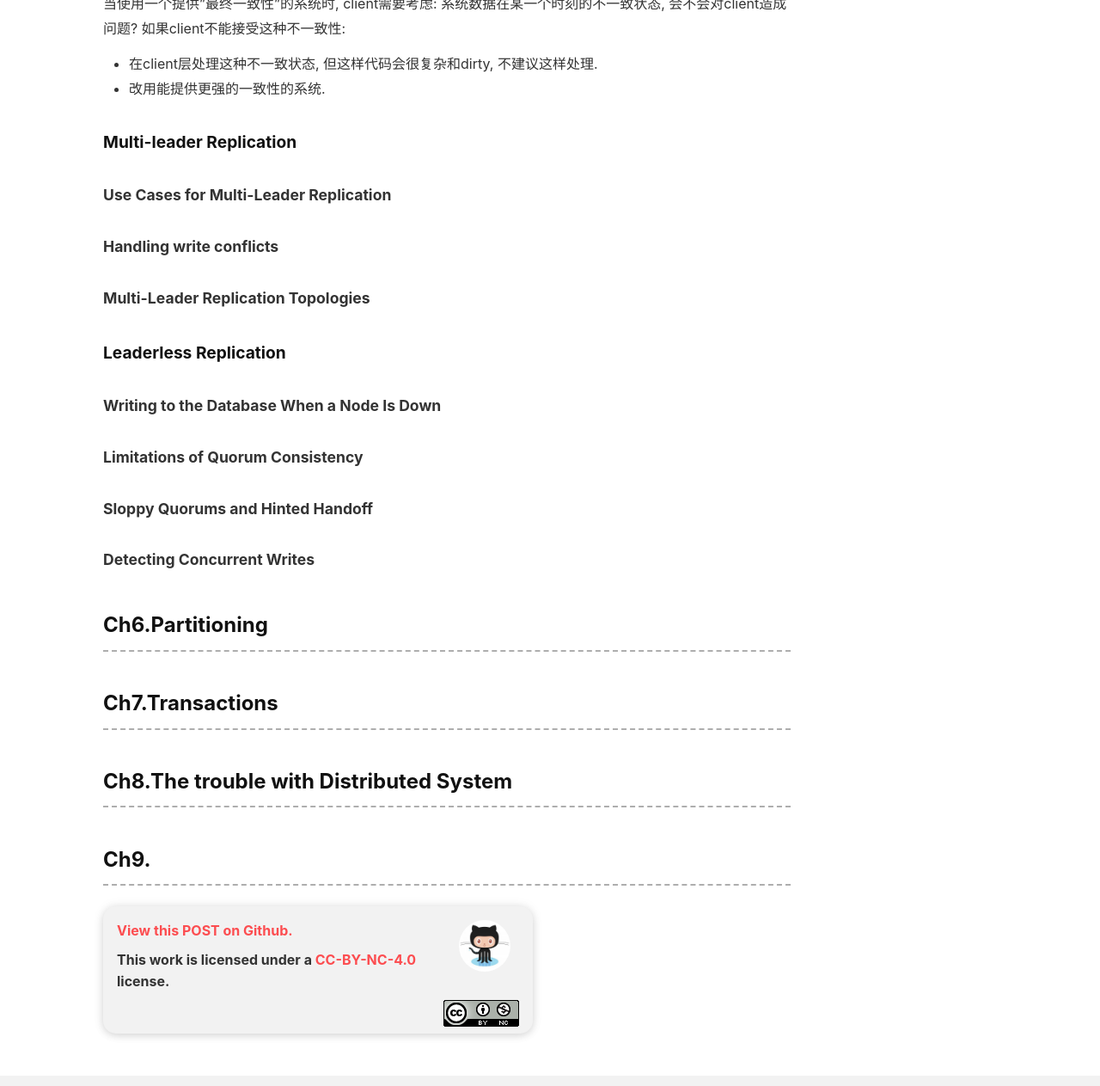
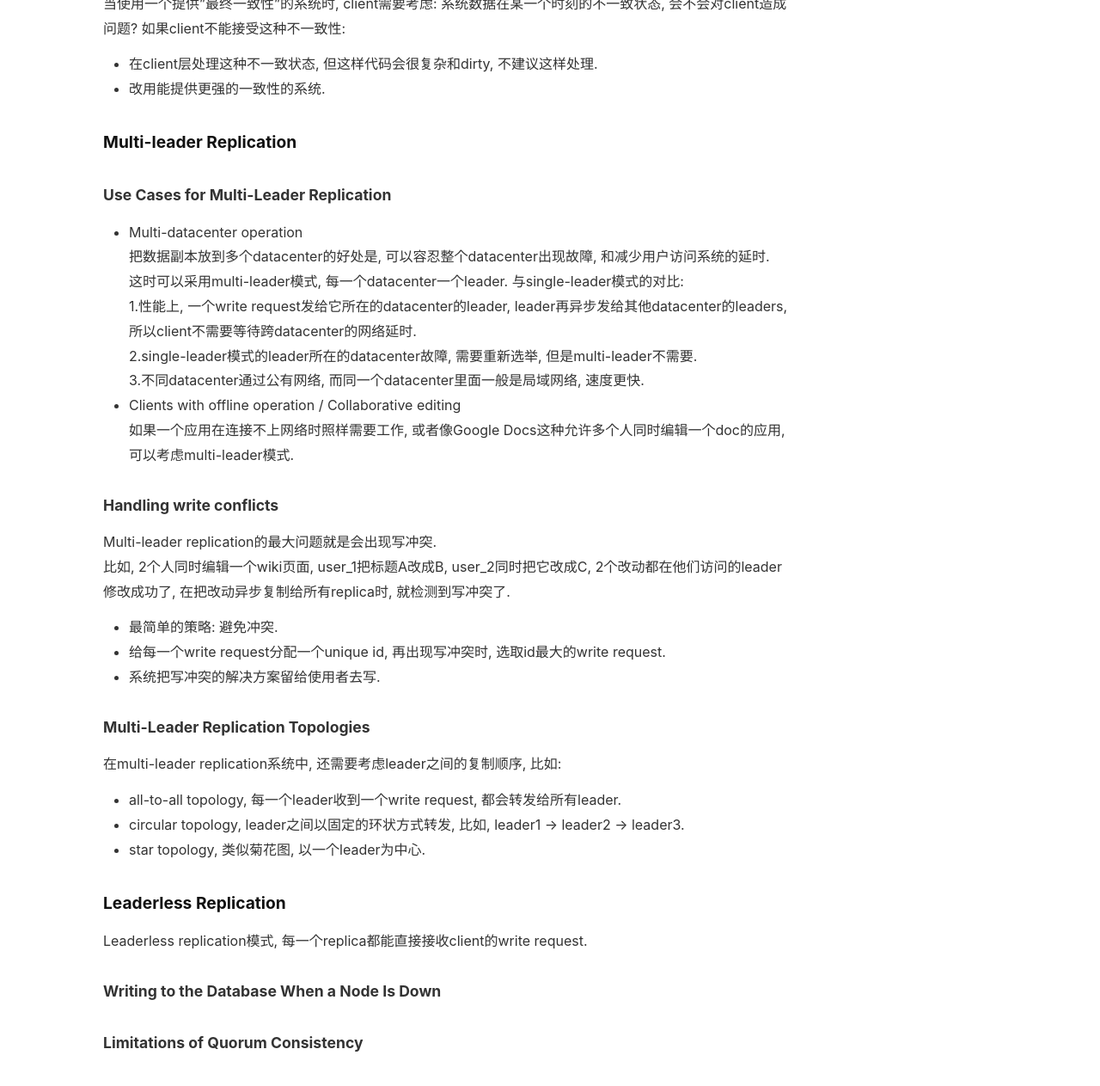
Before and after one commit to fukua95/fukua95.github.io, a Jekyll site: the page built from _posts/2020-03-16-Designing-Data-Intensive-Applications.md, in a window 1280 px wide and 1400 px high, scrolled down 3415 px, cut to the strip 0-1263 px from the top of the window. Shown: the whole strip at 86% size. Built offline with Jekyll 4.4.1, drawn with Linux system fonts in a browser that asks for light colours; nearby versions of some CDN libraries; comment, search, counter and statistics services are not loaded.

Commit message:
Add notes of ddia

```diff
--- a/_posts/2020-03-16-Designing-Data-Intensive-Applications.md
+++ b/_posts/2020-03-16-Designing-Data-Intensive-Applications.md
@@ -95,12 +95,31 @@ Monotonic Read: 用户发了2个读请求, 保证第2个读请求的结果不会
 * 改用能提供更强的一致性的系统.
 
 ### Multi-leader Replication
+#### Use Cases for Multi-Leader Replication
+- Multi-datacenter operation
+  把数据副本放到多个datacenter的好处是, 可以容忍整个datacenter出现故障, 和减少用户访问系统的延时.
+  这时可以采用multi-leader模式, 每一个datacenter一个leader. 与single-leader模式的对比:
+  1.性能上, 一个write request发给它所在的datacenter的leader, leader再异步发给其他datacenter的leaders, 所以client不需要等待跨datacenter的网络延时.
+  2.single-leader模式的leader所在的datacenter故障, 需要重新选举, 但是multi-leader不需要.
+  3.不同datacenter通过公有网络, 而同一个datacenter里面一般是局域网络, 速度更快.
+- Clients with offline operation / Collaborative editing
+  如果一个应用在连接不上网络时照样需要工作, 或者像Google Docs这种允许多个人同时编辑一个doc的应用, 可以考虑multi-leader模式.
 
-#### Use Cases for Multi-Leader Replication
 #### Handling write conflicts
+Multi-leader replication的最大问题就是会出现写冲突.
+比如, 2个人同时编辑一个wiki页面, user_1把标题A改成B, user_2同时把它改成C, 2个改动都在他们访问的leader修改成功了, 在把改动异步复制给所有replica时, 就检测到写冲突了.
+* 最简单的策略: 避免冲突.
+* 给每一个write request分配一个unique id, 再出现写冲突时, 选取id最大的write request.
+* 系统把写冲突的解决方案留给使用者去写.
+
 #### Multi-Leader Replication Topologies
+在multi-leader replication系统中, 还需要考虑leader之间的复制顺序, 比如:
+- all-to-all topology, 每一个leader收到一个write request, 都会转发给所有leader.
+- circular topology, leader之间以固定的环状方式转发, 比如, leader1 -> leader2 -> leader3.
+- star topology, 类似菊花图, 以一个leader为中心.
 
 ### Leaderless Replication
+Leaderless replication模式, 每一个replica都能直接接收client的write request.
 
 #### Writing to the Database When a Node Is Down
 #### Limitations of Quorum Consistency
```
